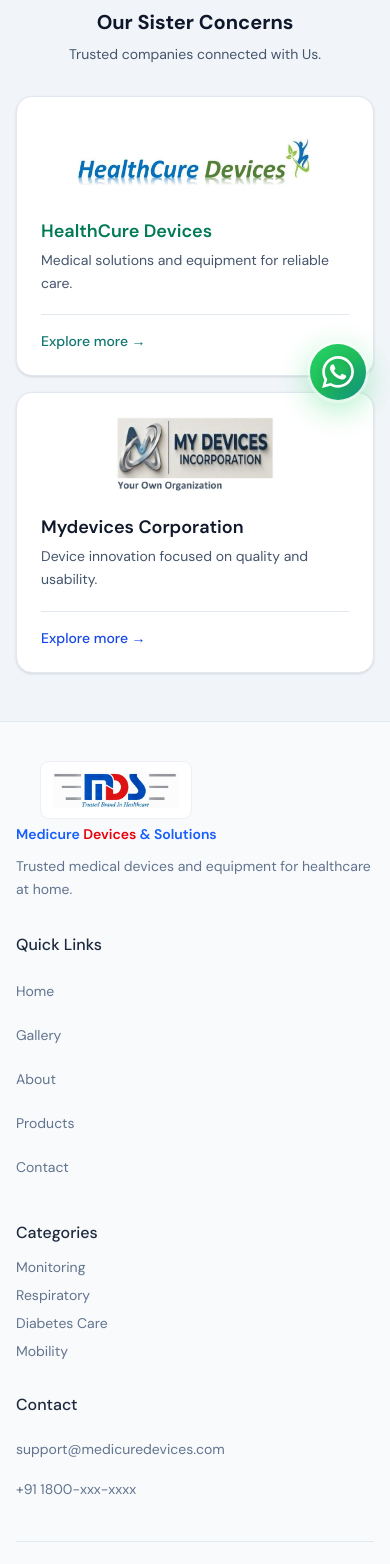
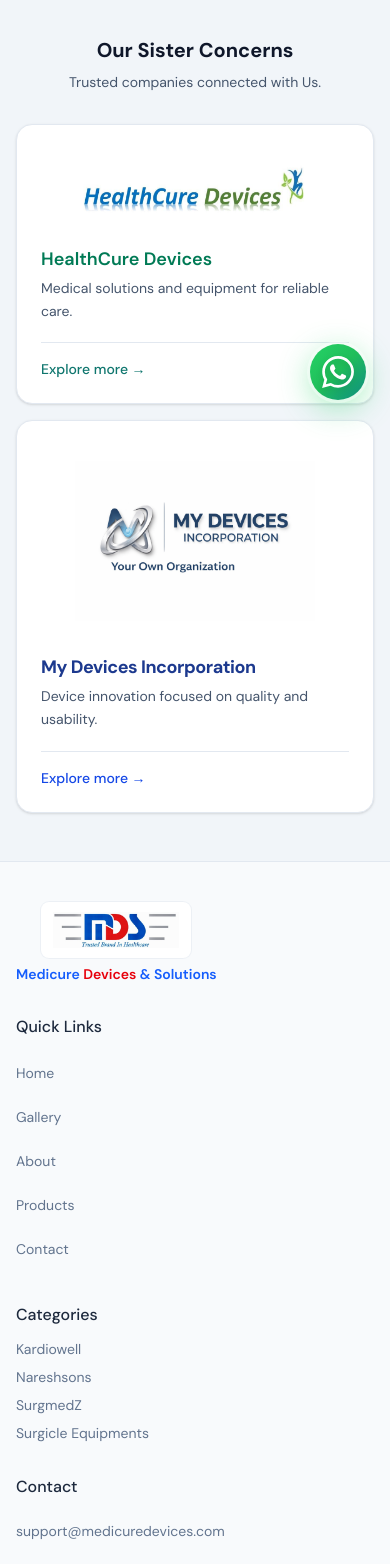
Before and after one commit to ashish28121992/medicuredevices, a React (Vite) app: page / in a window 390 px wide. Shown: the part 420-1984 px from the top of the page. Built offline with nearby package versions, Linux system fonts and the light colour scheme.

Commit message:
fifth commit

```diff
--- a/src/components/Footer.tsx
+++ b/src/components/Footer.tsx
@@ -33,15 +33,6 @@
                 <span className="text-blue-600 dark:text-blue-400"> & Solutions</span>
               </motion.span>
             </Link>
-            <motion.p
-              className="mt-3 text-sm text-slate-500 dark:text-slate-400 leading-relaxed"
-              initial={{ opacity: 0 }}
-              whileInView={{ opacity: 1 }}
-              viewport={{ once: true }}
-              transition={{ duration: 0.35, delay: 0.12 }}
-            >
-              Trusted medical devices and equipment for healthcare at home.
-            </motion.p>
           </motion.div>
           <div>
             <h3 className="font-medium text-slate-800 dark:text-slate-200">Quick Links</h3>
@@ -56,10 +47,10 @@
           <div>
             <h3 className="font-medium text-slate-800 dark:text-slate-200">Categories</h3>
             <ul className="mt-3 space-y-2 text-sm text-slate-500 dark:text-slate-400">
-              <li>Monitoring</li>
-              <li>Respiratory</li>
-              <li>Diabetes Care</li>
-              <li>Mobility</li>
+              <li>Kardiowell</li>
+              <li>Nareshsons</li>
+              <li>SurgmedZ</li>
+              <li>Surgicle Equipments</li>
             </ul>
           </div>
           <div>
--- a/src/components/SisterConcernsSection.tsx
+++ b/src/components/SisterConcernsSection.tsx
@@ -52,13 +52,15 @@
             className="group rounded-2xl border border-slate-200 bg-white dark:border-slate-700/50 dark:bg-slate-800/30 p-6 sm:p-8 shadow-sm dark:shadow-none"
           >
             <div className="flex flex-col gap-4">
+              <div className="flex h-20 sm:h-24 w-full items-center justify-center rounded-xl bg-white p-2 sm:p-3 dark:bg-white">
                 <img
                   src="/sister-concerns/healthcure-devices.jpeg"
                   alt="HealthCure Devices logo"
-                className="h-20 sm:h-24 w-auto max-w-full object-contain"
+                  className="max-h-full w-auto max-w-full object-contain object-center"
                   loading="lazy"
                   decoding="async"
                 />
+              </div>
               <div className="min-w-0">
                 <div className="text-lg sm:text-xl font-semibold text-emerald-700 dark:text-emerald-400">
                   HealthCure Devices
@@ -81,16 +83,18 @@
             className="group rounded-2xl border border-slate-200 bg-white dark:border-slate-700/50 dark:bg-slate-800/30 p-6 sm:p-8 shadow-sm dark:shadow-none"
           >
             <div className="flex flex-col gap-4">
+              <div className="flex h-48 sm:h-56 md:h-64 w-full items-center justify-center rounded-xl bg-white px-3 py-4 sm:px-5 sm:py-5 dark:bg-white">
                 <img
-                src="/sister-concerns/mydevices-corporation.jpeg"
+                  src="/sister-concerns/mydevices-corporation.png"
                   alt="Mydevices Corporation logo"
-                className="h-20 sm:h-24 w-auto max-w-full object-contain"
+                  className="h-full w-full max-h-full max-w-[min(100%,36rem)] object-contain object-center"
                   loading="lazy"
                   decoding="async"
                 />
+              </div>
               <div className="min-w-0">
-                <div className="text-lg sm:text-xl font-semibold text-slate-900 dark:text-white">
-                  Mydevices Corporation
+                <div className="text-lg sm:text-xl font-bold tracking-tight text-blue-900 dark:text-blue-300">
+                  My Devices Incorporation
                 </div>
                 <div className="mt-1 text-sm text-slate-600 dark:text-slate-400 leading-relaxed">
                   Device innovation focused on quality and usability.
--- a/src/pages/Products.tsx
+++ b/src/pages/Products.tsx
@@ -1,11 +1,31 @@
-import { useState } from 'react'
+import { useState, useEffect, useRef } from 'react'
 import { motion } from 'framer-motion'
 
 const brands = [
-  { name: 'Kardiowell', tone: 'brand' as const, logo: '/brands/kardiowell.jpg' },
-  { name: 'Nareshsons', tone: 'blue' as const, logo: '/brands/nareshans.jpg' },
-  { name: 'SurgmedZ', tone: 'slate' as const, logo: '/brands/surgmedz.png' },
-  { name: 'Equipments', tone: 'brand' as const, logo: '/brands/equipments.png' },
+  {
+    name: 'Kardiowell',
+    tone: 'brand' as const,
+    logo: '/brands/kardiowell.jpg',
+    tagline: 'Surgical & Disposable Medical Devices',
+  },
+  {
+    name: 'Nareshsons',
+    tone: 'blue' as const,
+    logo: '/brands/nareshans.jpg',
+    tagline: 'Neuro Surgical Headframes\nSelf Retaining Retractor System',
+  },
+  {
+    name: 'SurgmedZ',
+    tone: 'slate' as const,
+    logo: '/brands/surgmedz.png',
+    tagline: 'SS-TI, Surgical instruments',
+  },
+  {
+    name: 'Equipments',
+    tone: 'brand' as const,
+    logo: '/brands/equipments.png',
+    tagline: 'Premium medical devices & solutions.',
+  },
 ]
 
 const kardiowellSegments = [
@@ -65,6 +85,18 @@
 export default function Products() {
   const [activeBrand, setActiveBrand] = useState<string | null>(null)
   const [activeSegment, setActiveSegment] = useState<string | null>(null)
+  const detailPanelRef = useRef<HTMLDivElement>(null)
+
+  useEffect(() => {
+    if (activeBrand !== 'Kardiowell' && activeBrand !== 'Nareshsons') return
+    const id = window.setTimeout(() => {
+      detailPanelRef.current?.scrollIntoView({ behavior: 'smooth', block: 'start' })
+    }, 100)
+    return () => window.clearTimeout(id)
+  }, [activeBrand])
+
+  const showBrandDetail =
+    activeBrand === 'Kardiowell' || activeBrand === 'Nareshsons'
 
   return (
     <div className="overflow-x-hidden">
@@ -84,6 +116,8 @@
             </p>
           </div>
 
+          {/* Mobile: segments panel shows above the cards (order). Desktop: grid first, panel below. */}
+          <div className="mt-10 flex w-full flex-col gap-6 lg:gap-8">
           <motion.div
             initial="hidden"
             animate="show"
@@ -95,9 +129,11 @@
                 transition: { staggerChildren: 0.08, delayChildren: 0.1 },
               },
             }}
-            className="mt-10 grid gap-4 sm:gap-6 sm:grid-cols-2 lg:grid-cols-4"
+            className="order-2 grid w-full gap-4 sm:gap-6 sm:grid-cols-2 lg:order-1 lg:grid-cols-4"
           >
-            {brands.map((b) => (
+            {brands.map((b) => {
+              const largeReadableLogo = b.name === 'Kardiowell' || b.name === 'Nareshsons'
+              return (
               <motion.div
                 key={b.name}
                 variants={{
@@ -114,11 +150,21 @@
                   activeBrand === b.name ? 'ring-2 ring-brand-500/60' : ''
                 }`}
               >
-                <div className="inline-flex h-24 w-full items-center justify-start overflow-visible">
+                <div
+                  className={`inline-flex w-full items-center justify-start overflow-visible ${
+                    largeReadableLogo
+                      ? 'min-h-[8.5rem] h-36 sm:h-44 md:h-48'
+                      : 'h-24'
+                  }`}
+                >
                   <img
                     src={b.logo}
                     alt={`${b.name} logo`}
-                    className="h-full w-auto max-w-none object-contain origin-left scale-125"
+                    className={`h-full w-auto object-contain origin-left ${
+                      largeReadableLogo
+                        ? 'max-w-[min(100%,26rem)] scale-110 sm:scale-[1.12]'
+                        : 'max-w-none scale-125'
+                    }`}
                     loading="lazy"
                     decoding="async"
                   />
@@ -128,8 +174,16 @@
                   {b.name === 'Kardiowell' ? <KardiowellWordmark /> : b.name}
                 </div>
 
-                <div className="mt-2 text-sm text-slate-600 dark:text-slate-400 leading-relaxed">
-                  Premium medical devices &amp; solutions.
+                <div className="mt-2 text-sm leading-relaxed whitespace-pre-line">
+                  {b.name === 'SurgmedZ' ? (
+                    <p className="text-slate-600 dark:text-slate-400">
+                      <span className="font-semibold text-brand-600 dark:text-brand-400">SS-TI</span>
+                      <span className="text-slate-400 dark:text-slate-500">, </span>
+                      <span className="text-slate-700 dark:text-slate-300">Surgical instruments</span>
+                    </p>
+                  ) : (
+                    <span className="text-slate-600 dark:text-slate-400">{b.tagline}</span>
+                  )}
                 </div>
 
                 <div className="mt-6 h-px bg-slate-200 dark:bg-slate-700/50" />
@@ -140,16 +194,24 @@
                   </span>
                 </div>
               </motion.div>
-            ))}
+            )})}
           </motion.div>
 
+          {showBrandDetail && (
+            <div
+              ref={detailPanelRef}
+              className="order-1 w-full scroll-mt-24 sm:scroll-mt-28 lg:order-2"
+              role="region"
+              aria-live="polite"
+              aria-label="Product segments for selected brand"
+            >
           {activeBrand === 'Kardiowell' && (
             <motion.div
               initial={{ opacity: 0, y: 16 }}
               animate={{ opacity: 1, y: 0 }}
               exit={{ opacity: 0, y: 16 }}
               transition={{ duration: 0.35, ease: [0.25, 0.46, 0.45, 0.94] }}
-              className="mt-10 rounded-2xl border border-slate-200 bg-white/90 dark:border-slate-700/50 dark:bg-slate-900/40 p-6 sm:p-8 shadow-sm"
+              className="rounded-2xl border border-slate-200/90 bg-gradient-to-b from-white to-slate-50/90 shadow-lg ring-1 ring-slate-200/70 dark:border-slate-600/45 dark:from-slate-900/95 dark:to-slate-900/60 dark:ring-slate-700/50 p-6 sm:p-8"
             >
               <div className="flex flex-col gap-4 sm:flex-row sm:items-center sm:justify-between">
                 <div>
@@ -241,7 +303,7 @@
               animate={{ opacity: 1, y: 0 }}
               exit={{ opacity: 0, y: 16 }}
               transition={{ duration: 0.35, ease: [0.25, 0.46, 0.45, 0.94] }}
-              className="mt-10 rounded-2xl border border-slate-200 bg-white/90 dark:border-slate-700/50 dark:bg-slate-900/40 p-6 sm:p-8 shadow-sm"
+              className="rounded-2xl border border-slate-200/90 bg-gradient-to-b from-white to-blue-50/40 shadow-lg ring-1 ring-slate-200/70 dark:border-slate-600/45 dark:from-slate-900/95 dark:to-slate-900/60 dark:ring-slate-700/50 p-6 sm:p-8"
             >
               <div className="flex flex-col gap-4 sm:flex-row sm:items-center sm:justify-between">
                 <div>
@@ -360,6 +422,9 @@
               )}
             </motion.div>
           )}
+            </div>
+          )}
+          </div>
         </div>
       </motion.section>
     </div>
```
Also changed, not shown: src/components/Navbar.tsx (+8 -4 lines), public/sister-concerns/mydevices-corporation.jpeg (deleted), public/sister-concerns/mydevices-corporation.png (added). Lines whose indentation alone changed are shown as unchanged.
